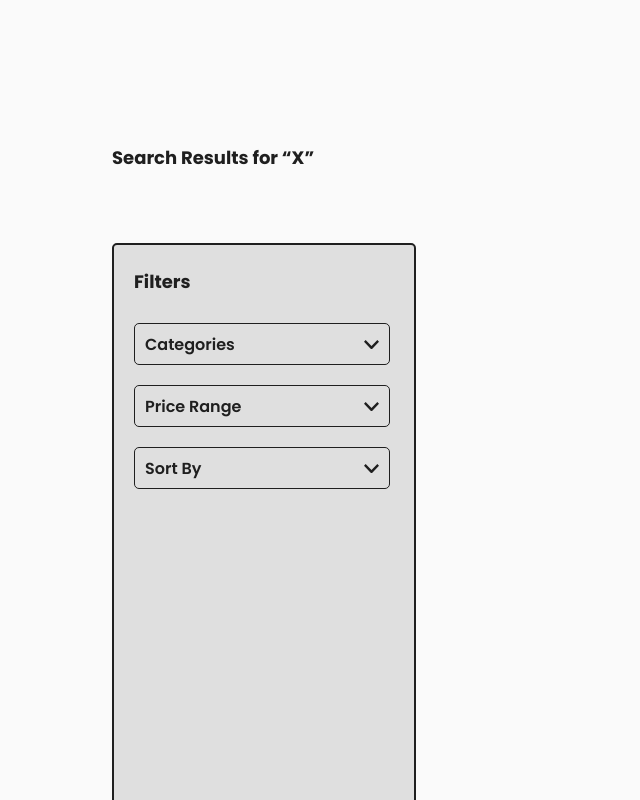
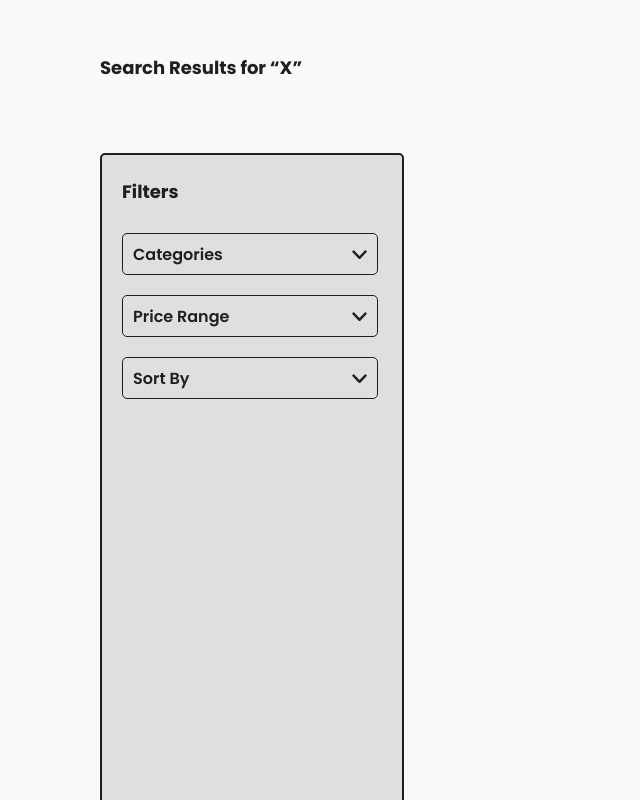
Before and after one commit to include-davis/marketplace, a Next.js app in the folder client/: page / in a window 1280 px wide. Shown: the top 800 px of the page, without its empty margins (0-640 px from the left). Built offline with nearby package versions, Linux system fonts and the light colour scheme.

Commit message:
Fixed padding for homepage .scss

```diff
--- a/client/src/app/(pages)/(home)/page.module.scss
+++ b/client/src/app/(pages)/(home)/page.module.scss
@@ -3,7 +3,7 @@
 .pageWrapper {
   display: flex;
   flex-direction: column;
-  padding: 144px 0 0 112px;
+  padding: 54px 100px 16px 100px;
 }
 
 .searchHeading {
```
